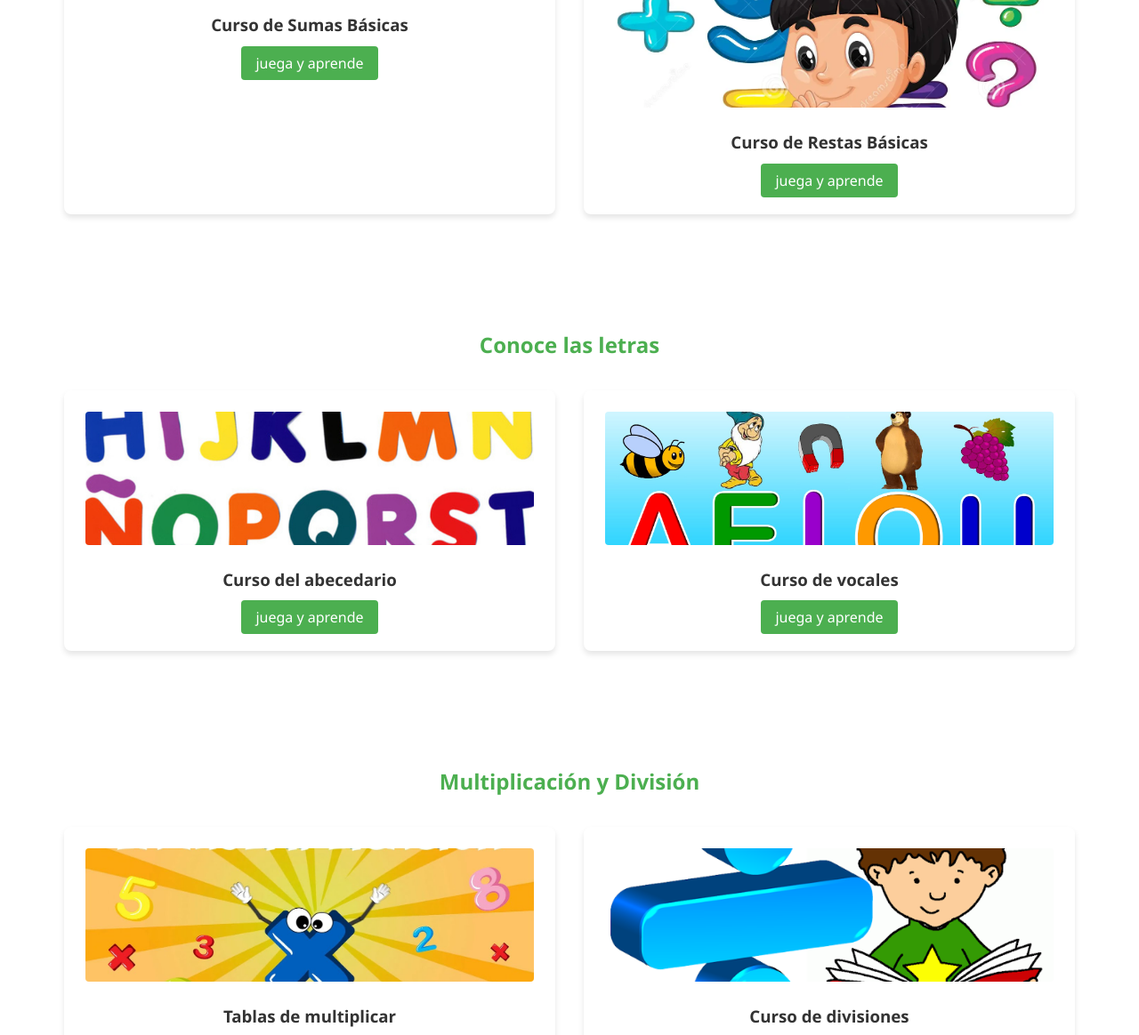
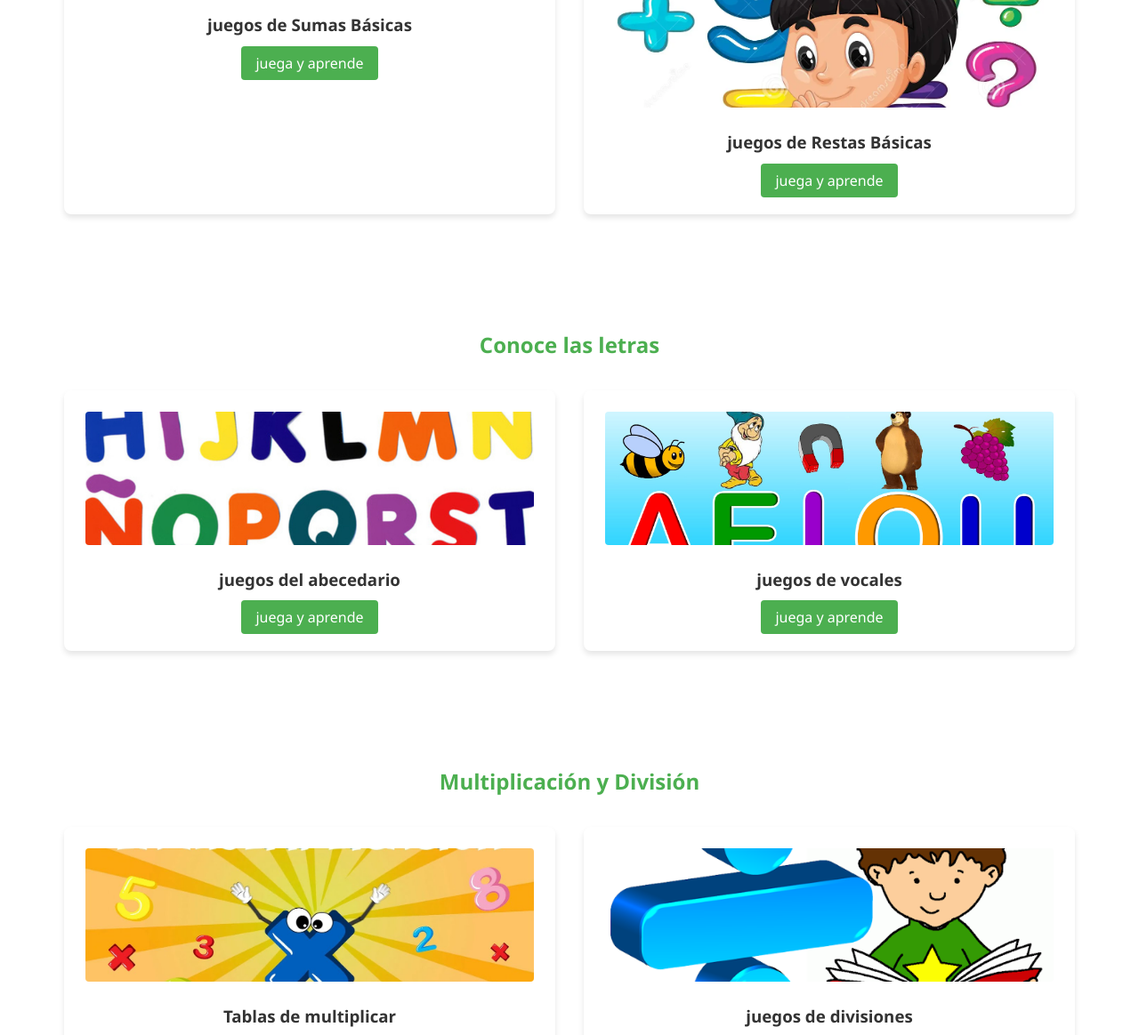
Before and after one commit to Alejandro-coco1/promo-2024, a plain HTML site: page index.html in a window 1280 px wide. Shown: the part 987-2151 px from the top of the page at 89% size. Drawn offline with Linux system fonts and the light colour scheme.

Commit message:
Update index.html

```diff
--- a/index.html
+++ b/index.html
@@ -40,12 +40,12 @@
         <div class="cards">
             <div class="card">
                 <img src="recurso/aprender-a-leer.jpg" alt="Sumas">
-                <h3>Curso de Sumas Básicas</h3>
+                <h3>juegos de Sumas Básicas</h3>
                 <a href="https://arbolabc.com/juegos-de-sumas/puma-come-sumas-hasta-10" class="course-link">juega y aprende</a>
             </div>
             <div class="card">
                 <img src="recurso/foto de resta.webp" alt="Restas">
-                <h3>Curso de Restas Básicas</h3>
+                <h3>juegos de Restas Básicas</h3>
                 <a href="https://arbolabc.com/juegos-de-restas" class="course-link">juega y aprende</a>
             </div>
         </div>
@@ -57,12 +57,12 @@
         <div class="cards">
             <div class="card">
                 <img src="recurso/abecedario.jpg" alt="Abecedario">
-                <h3>Curso del abecedario</h3>
+                <h3>juegos del abecedario</h3>
                 <a href="https://arbolabc.com/juegos-del-abecedario" class="course-link">juega y aprende</a>
             </div>
             <div class="card">
                 <img src="recurso/vocales.jpg" alt="Las vocales">
-                <h3>Curso de vocales</h3>
+                <h3>juegos de vocales</h3>
                 <a href="https://arbolabc.com/juegos-de-vocales" class="course-link">juega y aprende</a>
             </div>
         </div>
@@ -79,7 +79,7 @@
             </div>
             <div class="card">
                 <img src="recurso/división.PNG" alt="Divisiones">
-                <h3>Curso de divisiones</h3>
+                <h3>juegos de divisiones</h3>
                 <a href="https://arbolabc.com/divisiones" class="course-link">juega y aprende</a>
             </div>
         </div>
```
